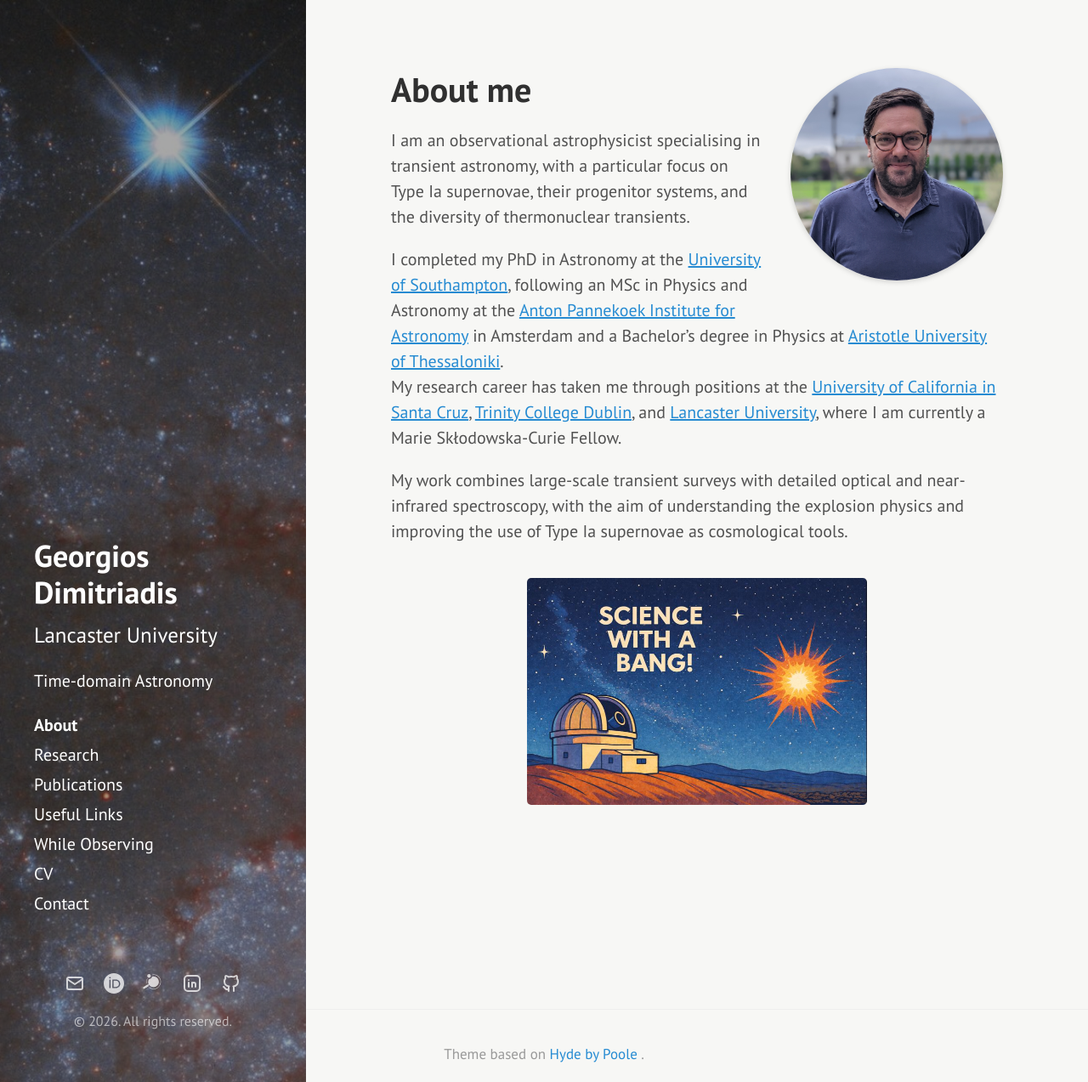
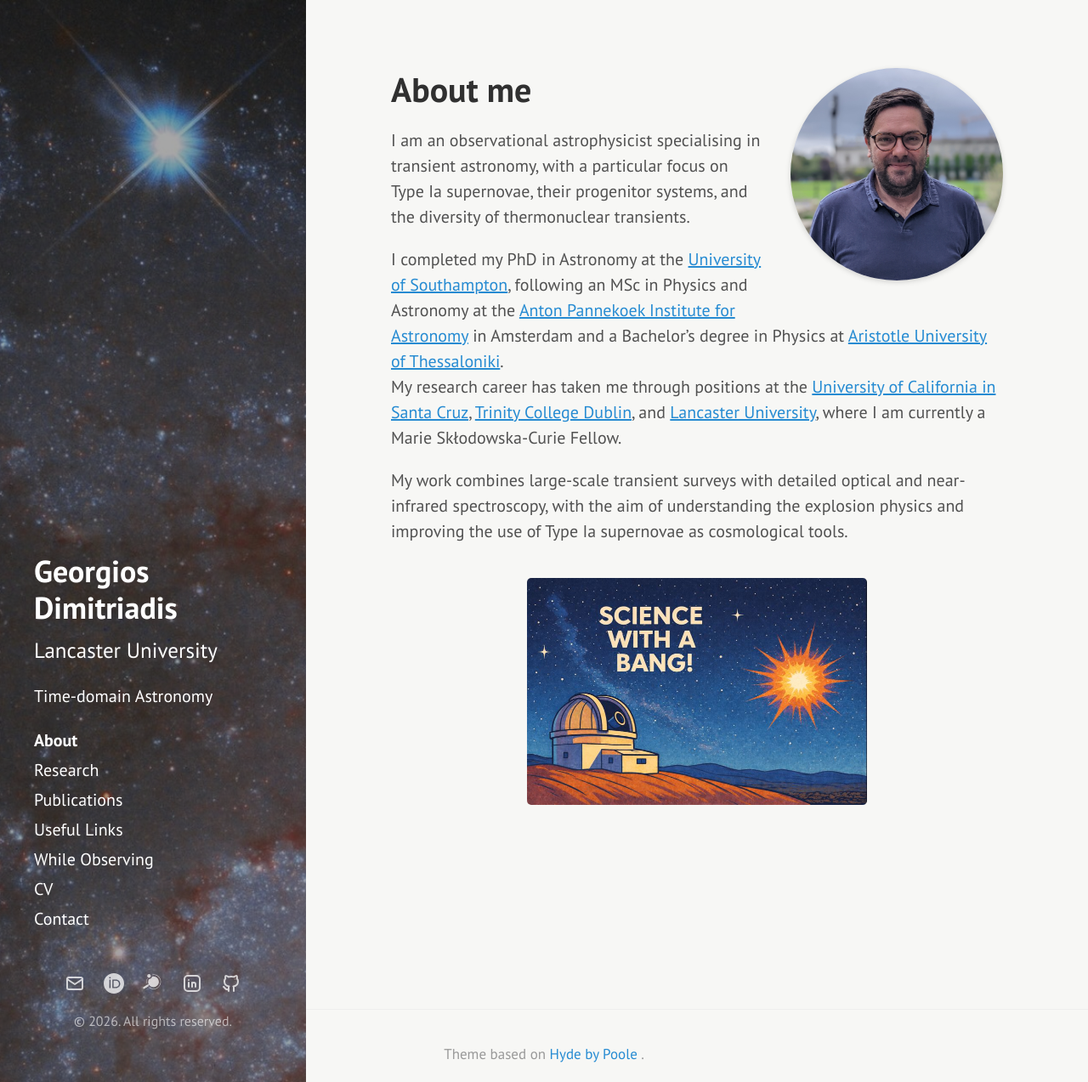
Before and after one commit to geodimitriadis/geodimitriadis.github.io, a Jekyll site: the page built from index.md, in a window 1280 px wide and 1273 px high. Shown: the whole window at 85% size. Built offline with Jekyll 4.4.1, drawn with Linux system fonts in a browser that asks for light colours.

Commit message:
Update hyde.css

```diff
--- a/public/css/hyde.css
+++ b/public/css/hyde.css
@@ -165,7 +165,7 @@ a.sidebar-nav-item:focus {
 
     /* THIS is what moves it lower */
     justify-content: flex-end;
-    padding-bottom: 1rem;  /* adjust this number */
+    padding-bottom: 0.1rem;  /* adjust this number */
   }
 }
 
```
